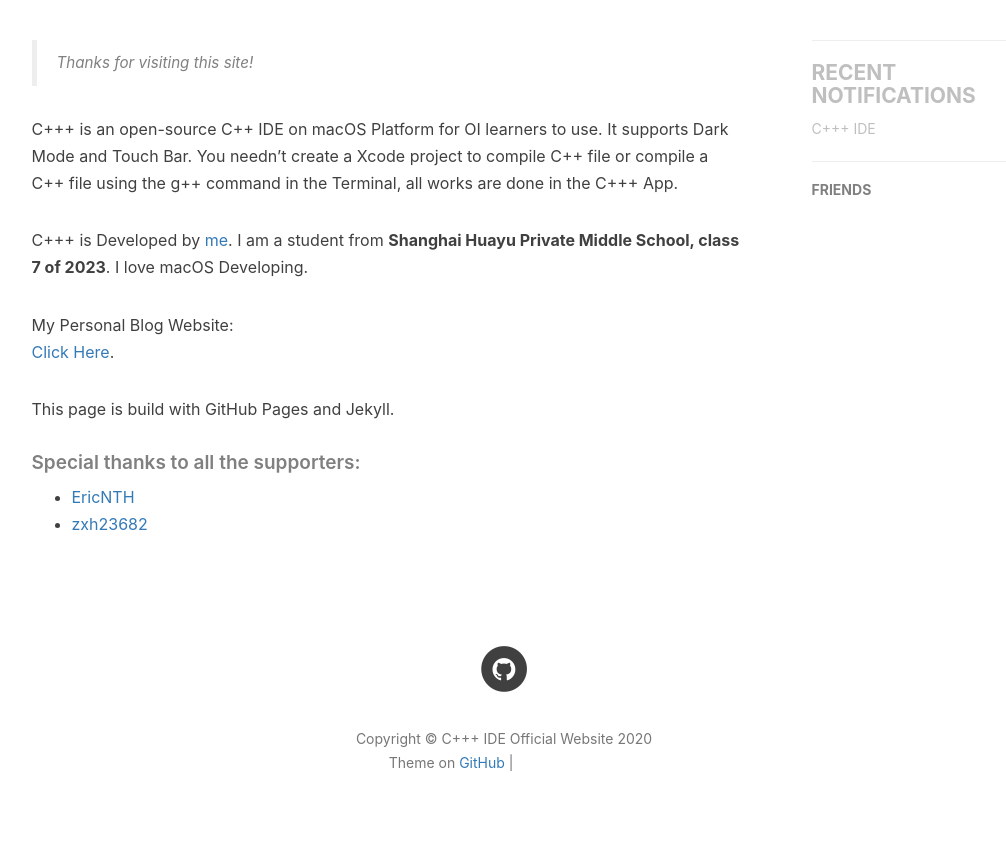
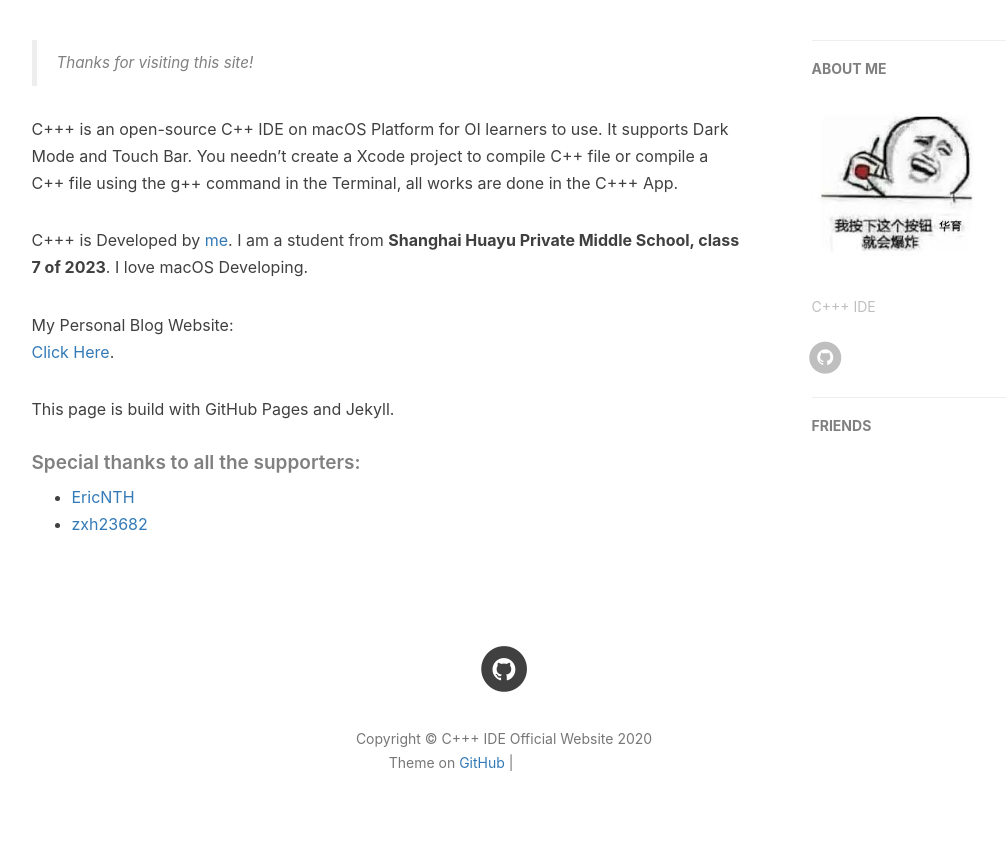
Before and after one commit to 23786/Cppp-IDE-Website, a Jekyll site: the page built from about.html, in a window 1280 px wide. Shown: the part 418-1285 px from the top of the page, without its empty margins (136-1142 px from the left). Built offline with Jekyll 4.4.1, drawn with Linux system fonts in a browser that asks for light colours; nearby versions of some CDN libraries; comment, search, counter and statistics services are not loaded; grey boxes are pictures that could not be loaded.

```diff
--- a/_config.yml
+++ b/_config.yml
@@ -11,6 +11,7 @@
 # Sidebar settings
 sidebar: true                           # whether or not using Sidebar.
 sidebar-about-description: "C+++ IDE"
+sidebar-avatar: /img/github-avatar.jpg      # use absolute URL, seeing it's used in both `/` and `/about/`
 
 
 
--- a/_layouts/page.html
+++ b/_layouts/page.html
@@ -100,7 +100,7 @@
 
                 <!-- Short About -->
                 <section class="visible-md visible-lg">
-                    <hr><h4>RECENT NOTIFICATIONS</h4>
+                    <hr><h5><a href="{{'/about/' | prepend: site.baseurl }}">ABOUT ME</a></h5>
                     <div class="short-about">
                         <ul>
                             {% if site.recent-notifications %}
@@ -109,7 +109,11 @@
                                 {% endfor %}
                             {% endif %}
                        </ul>
-
+                        {% if site.sidebar-avatar %}
+                            <a href="{{ site.baseurl }}/about">
+                                <img src="{{site.sidebar-avatar}}"/>
+                            </a>
+                        {% endif %}
                         {% if site.sidebar-about-description %}
                             <p>{{site.sidebar-about-description}}</p>
                         {% endif %}
@@ -125,9 +129,72 @@
                                 </a>
                             </li>
                             {% endif %}
+                            <!-- add jianshu add target = "_blank" to <a> by BY -->
+                            {% if site.jianshu_username %}
+                            <li>
+                                <a target="_blank" href="https://www.jianshu.com/u/{{ site.jianshu_username }}">
+                                    <span class="fa-stack fa-lg">
+                                        <i class="fa fa-circle fa-stack-2x"></i>
+                                        <i class="fa  fa-stack-1x fa-inverse">简</i>
+                                    </span>
+                                </a>
+                            </li>
+                            {% endif %}
+                            {% if site.twitter_username %}
+                            <li>
+                                <a href="https://twitter.com/{{ site.twitter_username }}">
+                                    <span class="fa-stack fa-lg">
+                                        <i class="fa fa-circle fa-stack-2x"></i>
+                                        <i class="fa fa-twitter fa-stack-1x fa-inverse"></i>
+                                    </span>
+                                </a>
+                            </li>
+                            {% endif %}
+                            {% if site.zhihu_username %}
+                            <li>
+                                <a target="_blank" href="https://www.zhihu.com/people/{{ site.zhihu_username }}">
+                                    <span class="fa-stack fa-lg">
+                                        <i class="fa fa-circle fa-stack-2x"></i>
+                                        <i class="fa  fa-stack-1x fa-inverse">知</i>
+                                    </span>
+                                </a>
+                            </li>
+                            {% endif %}
+                            {% if site.weibo_username %}
+                            <li>
+                                <a target="_blank" href="http://weibo.com/{{ site.weibo_username }}">
+                                    <span class="fa-stack fa-lg">
+                                        <i class="fa fa-circle fa-stack-2x"></i>
+                                        <i class="fa fa-weibo fa-stack-1x fa-inverse"></i>
+                                    </span>
+                                </a>
+                            </li>
+                            {% endif %}
+                            {% if site.facebook_username %}
+                            <li>
+                                <a target="_blank" href="https://www.facebook.com/{{ site.facebook_username }}">
+                                    <span class="fa-stack fa-lg">
+                                        <i class="fa fa-circle fa-stack-2x"></i>
+                                        <i class="fa fa-facebook fa-stack-1x fa-inverse"></i>
+                                    </span>
+                                </a>
+                            </li>
+                            {% endif %}
+                            {% if site.github_username %}
+                            <li>
+                                <a target="_blank" href="https://github.com/{{ site.github_username }}">
+                                    <span class="fa-stack fa-lg">
+                                        <i class="fa fa-circle fa-stack-2x"></i>
+                                        <i class="fa fa-github fa-stack-1x fa-inverse"></i>
+                                    </span>
+                                </a>
+                            </li>
+                            {% endif %}
 
                         </ul>
-
+                        {% if site.email %}
+                            <p>✉️ {{site.email}}</p>
+                        {% endif %}
                     </div>
                 </section>
                 <!-- Friends Blog -->
--- a/about.html
+++ b/about.html
@@ -4,6 +4,12 @@
 description: "About C+++"
 header-img: "img/post-bg-debug.jpg"
 ---
+
+<!-- Language Selector -->
+<!-- <select class="sel-lang" onchange= "onLanChange(this.options[this.options.selectedIndex].value)">
+    <option value="0" selected> 中文 Chinese </option>
+    <option value="1"> 英文 English </option>
+</select> -->
 
 <!-- Chinese Version -->
 <div class="post-container">
```
